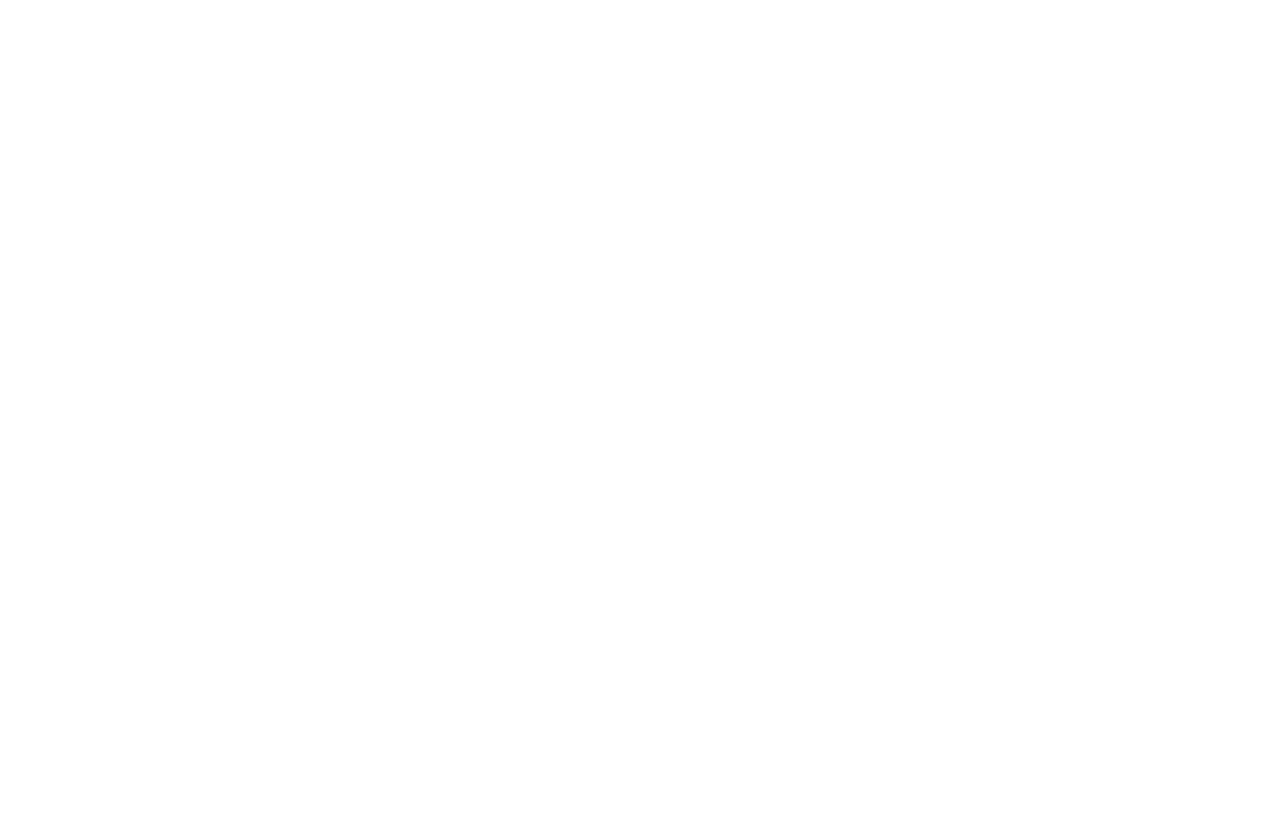
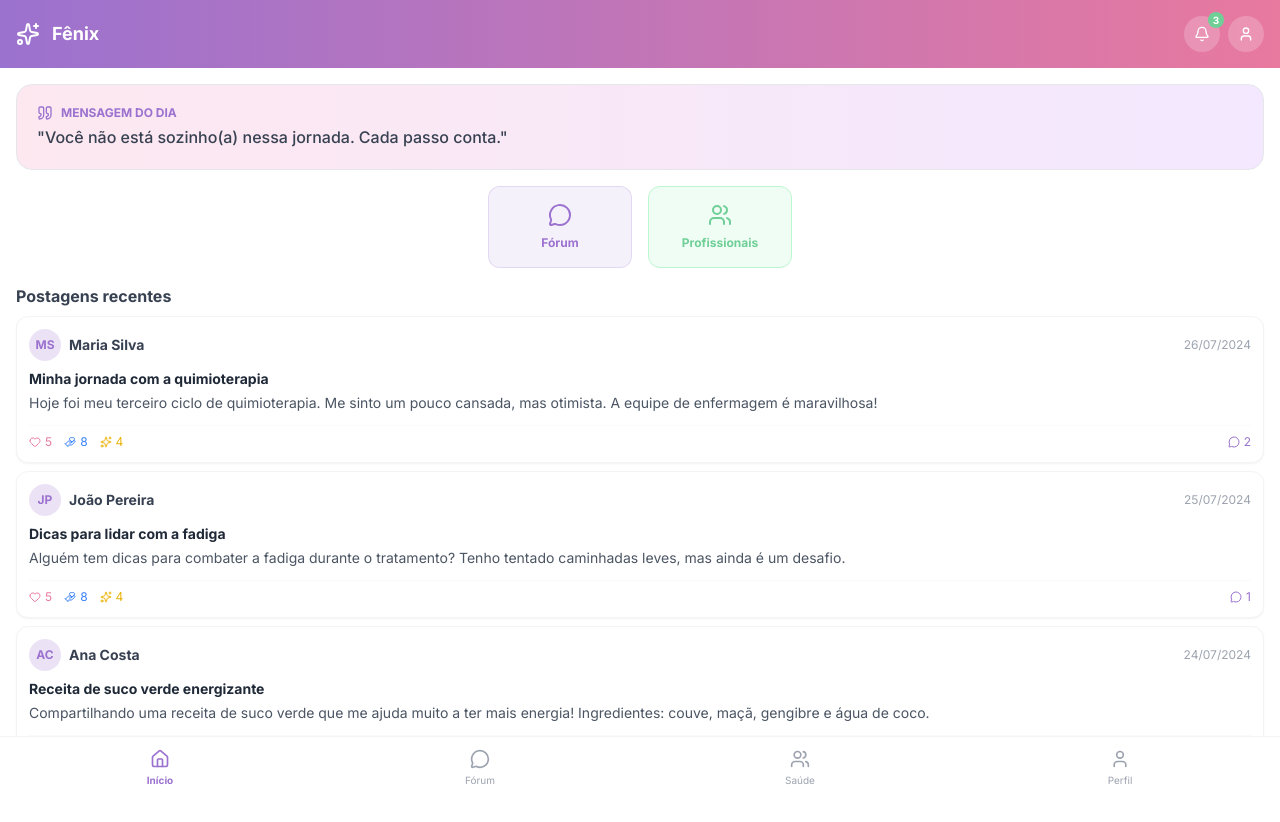
Before and after one commit to pedrobellezia/fenix-web, a Nuxt app: page /home in a window 1280 px wide. Shown: the top 822 px of the page. Before the commit the page ends 800 px from the top, so only its background shows below. Built offline with nearby package versions, Linux system fonts and the light colour scheme.

Commit message:
feat: implement core pages home, profile, notifications

```diff
--- /dev/null
+++ b/app/pages/home.vue
@@ -0,0 +1,67 @@
+<script setup lang="ts">
+import { ref } from 'vue'
+import PostCard from '~/components/PostCard.vue'
+import NavBarTop from '~/components/NavBarTop.vue'
+import NavBarBottom from '~/components/NavBarBottom.vue'
+import postsData from '~/data/posts.json'
+import { Quote, MessageCircle, Users } from 'lucide-vue-next'
+
+const posts = ref(postsData)
+</script>
+
+<template>
+  <div id="screen-home" class="screen flex-col h-full active">
+    <NavBarTop />
+
+    <div class="flex-1 overflow-auto p-4 pb-24 space-y-4 fade-in">
+      <div
+        class="bg-gradient-to-r from-rose-light to-purple-100 rounded-2xl p-5 border border-rose/20"
+      >
+        <div class="flex items-center gap-2 mb-1">
+          <Quote class="w-4 h-4 text-lilac" />
+          <p class="text-xs text-lilac font-bold uppercase">Mensagem do dia</p>
+        </div>
+        <p id="motivational-text" class="text-gray-700 font-medium">
+          "Você não está sozinho(a) nessa jornada. Cada passo conta."
+        </p>
+      </div>
+
+      <div class="flex justify-center gap-4">
+        <button
+          class="bg-lilac/10 border border-lilac/20 rounded-xl p-4 flex flex-col items-center gap-2 hover:bg-lilac/20 transition w-36"
+          @click="navigateTo('/forum')"
+        >
+          <MessageCircle class="w-6 h-6 text-lilac" />
+          <span class="text-xs font-bold text-lilac">Fórum</span>
+        </button>
+
+        <button
+          class="bg-green-50 border border-green-200 rounded-xl p-4 flex flex-col items-center gap-2 hover:bg-green-100 transition w-36"
+          @click="navigateTo('/professionals')"
+        >
+          <Users class="w-6 h-6 text-mint" />
+          <span class="text-xs font-bold text-mint">Profissionais</span>
+        </button>
+      </div>
+
+      <div>
+        <h3 class="font-bold text-gray-700 mb-2">Postagens recentes</h3>
+
+        <div class="space-y-2">
+          <PostCard
+            v-for="post in posts"
+            :key="post.id"
+            :nome="post.nome"
+            :titulo="post.titulo"
+            :conteudo="post.conteudo"
+            :reacoes="post.reacoes"
+            :comentarios="post.comentarios"
+            :date="post.date"
+          />
+        </div>
+      </div>
+    </div>
+
+    <NavBarBottom />
+  </div>
+</template>
--- /dev/null
+++ b/app/pages/notifications.vue
@@ -0,0 +1,25 @@
+<template>
+  <div id="screen-notifications" class="screen flex-col h-full">
+    <NavBarTop title="Notificações" />
+    <div class="flex-1 overflow-auto p-4 space-y-2 fade-in">
+      <div class="bg-lilac/5 border-l-4 border-lilac rounded-r-xl p-3">
+        <p class="text-sm font-bold text-gray-800">Lembrete de consulta</p>
+        <p class="text-xs text-gray-500">Amanhã às 14:30 - Dra. Silva</p>
+        <p class="text-[10px] text-gray-400 mt-1">Há 1 hora</p>
+      </div>
+      <div
+        class="bg-rose-light/30 border-l-4 border-rose-dark rounded-r-xl p-3"
+      >
+        <p class="text-sm font-bold text-gray-800">Nova resposta no fórum</p>
+        <p class="text-xs text-gray-500">Maria comentou na sua postagem</p>
+        <p class="text-[10px] text-gray-400 mt-1">Há 3 horas</p>
+      </div>
+      <div class="bg-green-50 border-l-4 border-mint rounded-r-xl p-3">
+        <p class="text-sm font-bold text-gray-800">Sessão registrada ✓</p>
+        <p class="text-xs text-gray-500">Quimioterapia Ciclo 3 concluído</p>
+        <p class="text-[10px] text-gray-400 mt-1">Ontem</p>
+      </div>
+    </div>
+    <NavBarBottom />
+  </div>
+</template>
--- /dev/null
+++ b/app/pages/profile.vue
@@ -0,0 +1,53 @@
+<script setup lang="ts">
+import NavBarTop from '~/components/NavBarTop.vue'
+import NavBarBottom from '~/components/NavBarBottom.vue'
+import { Edit, ChevronRight, Bell, Shield, LogOut } from 'lucide-vue-next'
+</script>
+<template>
+  <div id="screen-profile" class="screen flex-col h-full">
+    <NavBarTop title="Perfil" />
+    <div class="flex-1 overflow-auto p-4 fade-in">
+      <div class="flex flex-col items-center mb-5">
+        <div
+          class="w-20 h-20 rounded-full bg-gradient-to-br from-lilac to-rose flex items-center justify-center text-3xl text-white font-bold mb-2"
+        >
+          LP
+        </div>
+        <h3 class="font-bold text-gray-800">Laura Pereira</h3>
+        <p class="text-sm text-gray-500">Paciente • Membro desde Jun 2025</p>
+      </div>
+      <div class="space-y-2">
+        <button
+          class="w-full flex items-center gap-3 p-3 bg-gray-50 rounded-xl hover:bg-gray-100 transition"
+        >
+          <Edit class="w-5 h-5 text-lilac" />
+          <span class="text-sm font-medium text-gray-700">Editar perfil</span>
+          <ChevronRight class="w-4 h-4 text-gray-400 ml-auto" />
+        </button>
+        <button
+          class="w-full flex items-center gap-3 p-3 bg-gray-50 rounded-xl hover:bg-gray-100 transition"
+          @click="navigateTo('/notifications')"
+        >
+          <Bell class="w-5 h-5 text-lilac" />
+          <span class="text-sm font-medium text-gray-700">Notificações</span>
+          <ChevronRight class="w-4 h-4 text-gray-400 ml-auto" />
+        </button>
+        <button
+          class="w-full flex items-center gap-3 p-3 bg-gray-50 rounded-xl hover:bg-gray-100 transition"
+        >
+          <Shield class="w-5 h-5 text-lilac" />
+          <span class="text-sm font-medium text-gray-700">Privacidade</span>
+          <ChevronRight class="w-4 h-4 text-gray-400 ml-auto" />
+        </button>
+        <button
+          class="w-full flex items-center gap-3 p-3 bg-red-50 rounded-xl hover:bg-red-100 transition mt-4"
+          @click="navigateTo('/login')"
+        >
+          <LogOut class="w-5 h-5 text-red-500" />
+          <span class="text-sm font-medium text-red-600">Sair</span>
+        </button>
+      </div>
+    </div>
+    <NavBarBottom />
+  </div>
+</template>
```
